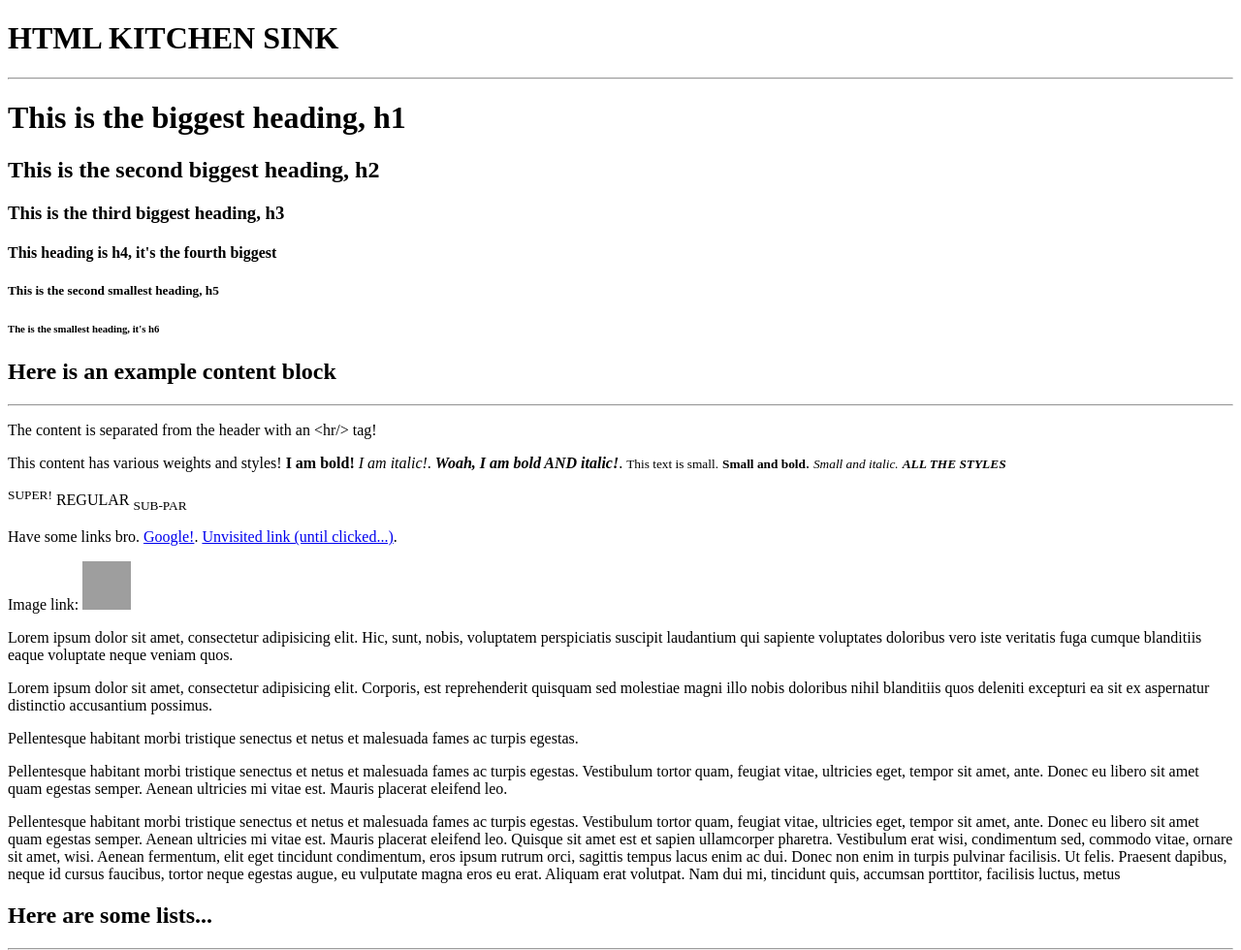
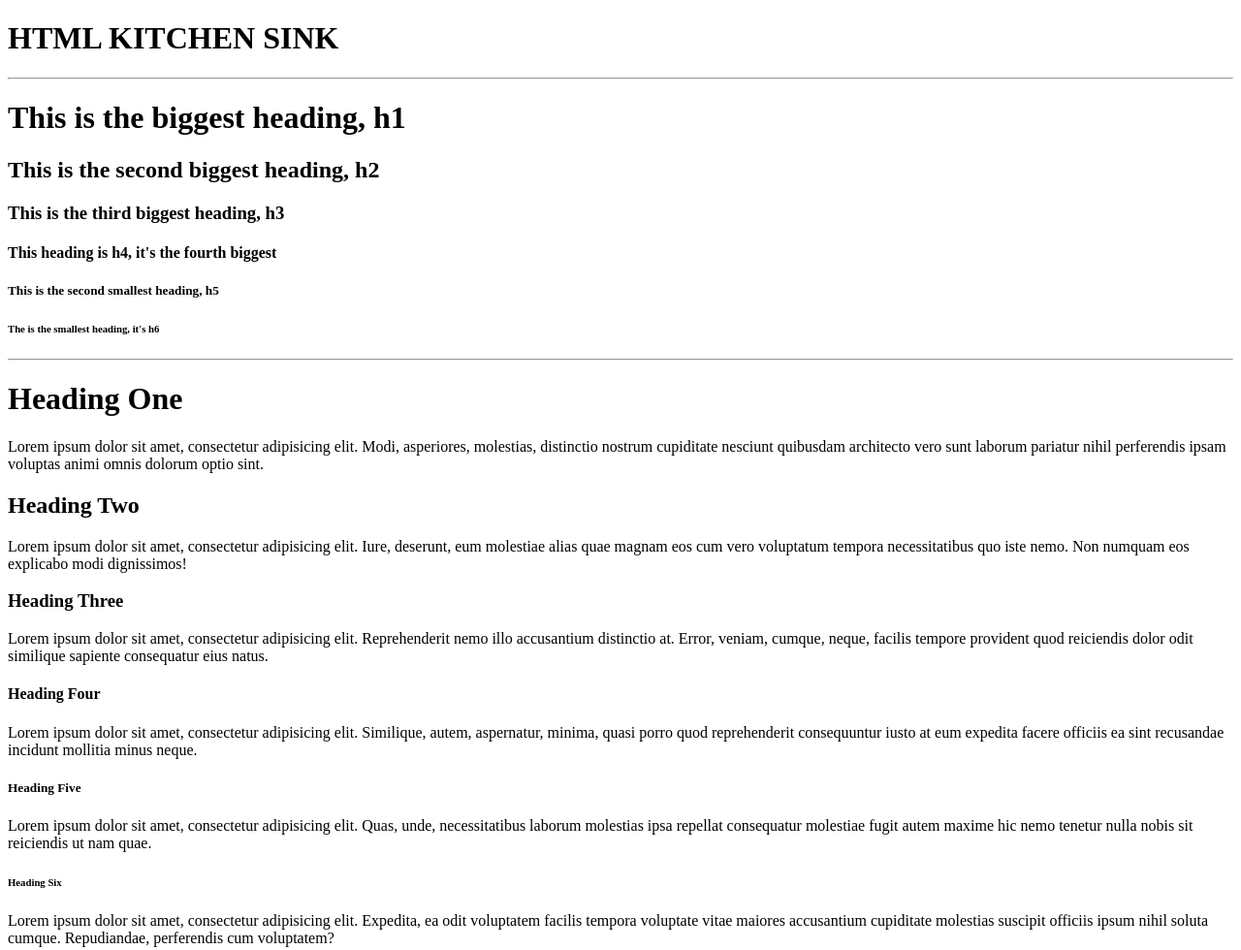
Before and after one commit to masterthepixel/html5-kitchen-sink-1, a plain HTML site: page index.html in a window 1280 px wide. Shown: the top 980 px of the page at 97% size. Drawn offline with Linux system fonts and the light colour scheme; grey boxes are pictures that could not be loaded.

Commit message:
Added some headed content

```diff
--- a/index.html
+++ b/index.html
@@ -15,6 +15,26 @@
         <h4>This heading is h4, it's the fourth biggest</h4>
         <h5>This is the second smallest heading, h5</h5>
         <h6>The is the smallest heading, it's h6</h6>
+
+        <hr />
+
+        <h1>Heading One</h1>
+        <p>Lorem ipsum dolor sit amet, consectetur adipisicing elit. Modi, asperiores, molestias, distinctio nostrum cupiditate nesciunt quibusdam architecto vero sunt laborum pariatur nihil perferendis ipsam voluptas animi omnis dolorum optio sint.</p>
+
+        <h2>Heading Two</h2>
+        <p>Lorem ipsum dolor sit amet, consectetur adipisicing elit. Iure, deserunt, eum molestiae alias quae magnam eos cum vero voluptatum tempora necessitatibus quo iste nemo. Non numquam eos explicabo modi dignissimos!</p>
+
+        <h3>Heading Three</h3>
+        <p>Lorem ipsum dolor sit amet, consectetur adipisicing elit. Reprehenderit nemo illo accusantium distinctio at. Error, veniam, cumque, neque, facilis tempore provident quod reiciendis dolor odit similique sapiente consequatur eius natus.</p>
+
+        <h4>Heading Four</h4>
+        <p>Lorem ipsum dolor sit amet, consectetur adipisicing elit. Similique, autem, aspernatur, minima, quasi porro quod reprehenderit consequuntur iusto at eum expedita facere officiis ea sint recusandae incidunt mollitia minus neque.</p>
+
+        <h5>Heading Five</h5>
+        <p>Lorem ipsum dolor sit amet, consectetur adipisicing elit. Quas, unde, necessitatibus laborum molestias ipsa repellat consequatur molestiae fugit autem maxime hic nemo tenetur nulla nobis sit reiciendis ut nam quae.</p>
+
+        <h6>Heading Six</h6>
+        <p>Lorem ipsum dolor sit amet, consectetur adipisicing elit. Expedita, ea odit voluptatem facilis tempora voluptate vitae maiores accusantium cupiditate molestias suscipit officiis ipsum nihil soluta cumque. Repudiandae, perferendis cum voluptatem?</p>
 
         <h2>Here is an example content block</h2>
         <hr />
```
